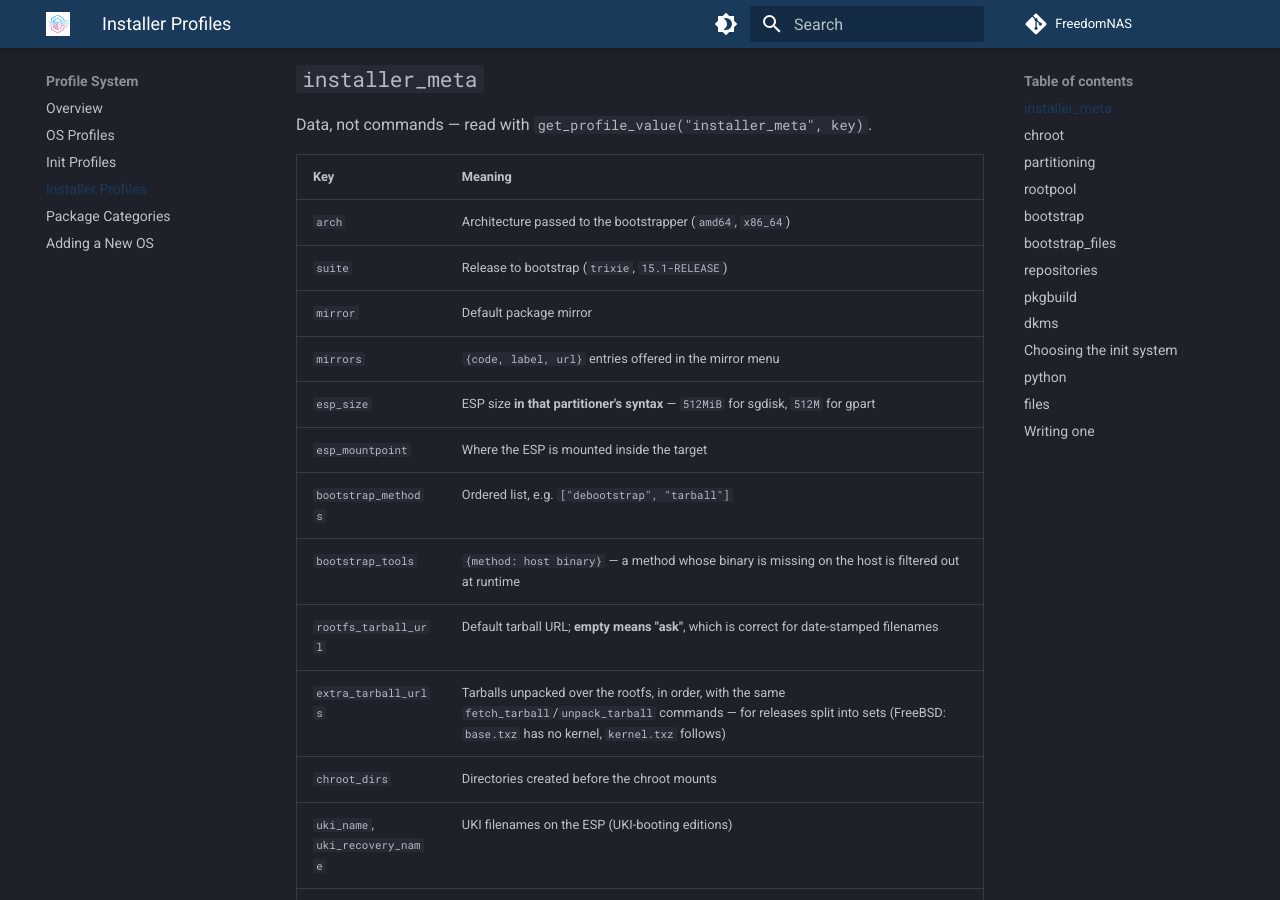
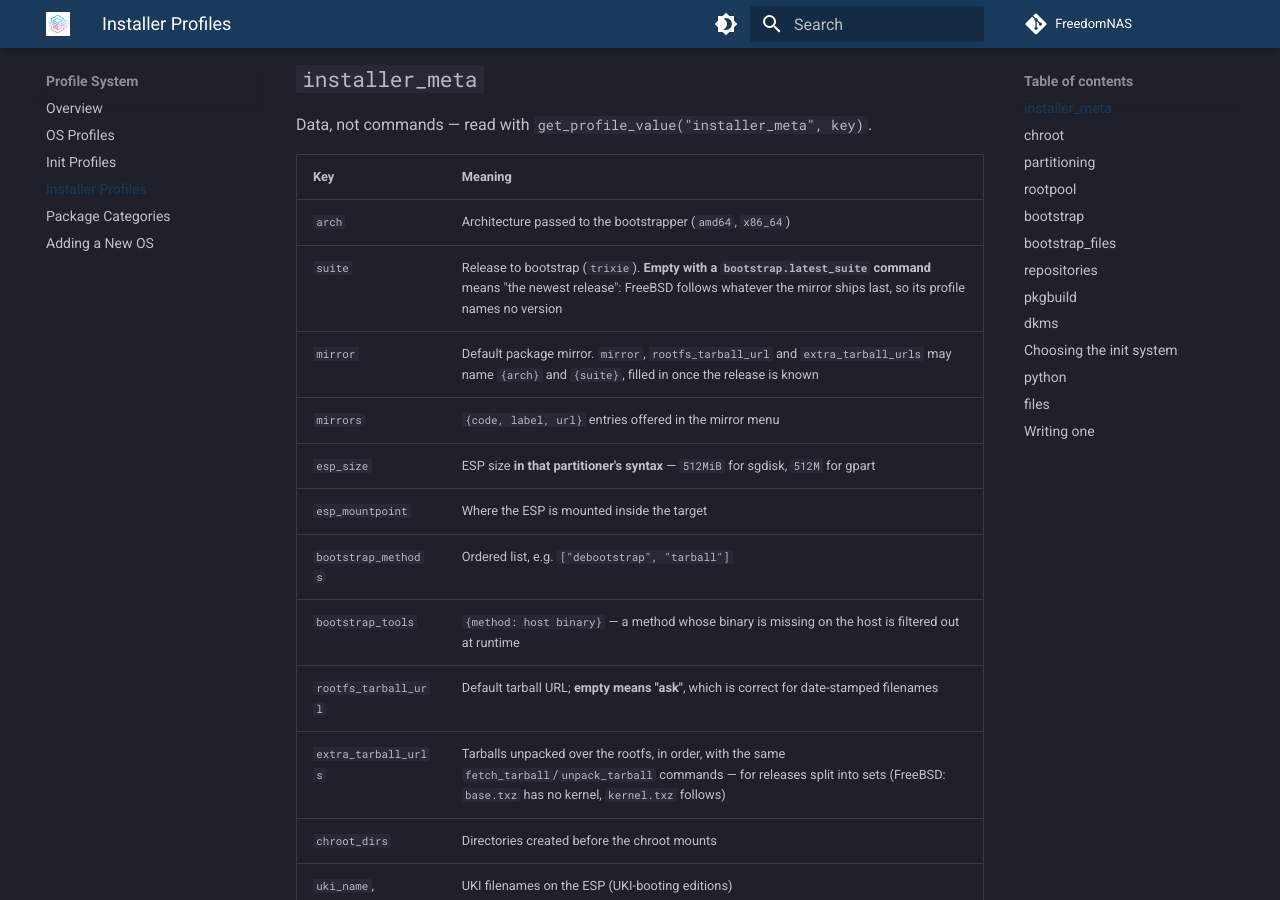
Before and after one commit to FreedomNAS/freedomnas-docs, an MkDocs documentation site: the page built from docs/profiles/installer-profiles.md, in a window 1280 px wide and 900 px high, scrolled down 578 px. Built offline with MkDocs 1.6.1 and Material for MkDocs 9.7.7, drawn with Linux system fonts in a browser that asks for light colours; some of the changed text lies outside the part shown.

Commit message:
Document latest_suite, release placeholders and create_bios_boot

```diff
--- a/docs/profiles/installer-profiles.md
+++ b/docs/profiles/installer-profiles.md
@@ -25,8 +25,8 @@ Data, not commands — read with `get_profile_value("installer_meta", key)`.
 | Key | Meaning |
 |-----|---------|
 | `arch` | Architecture passed to the bootstrapper (`amd64`, `x86_64`) |
-| `suite` | Release to bootstrap (`trixie`, `15.1-RELEASE`) |
-| `mirror` | Default package mirror |
+| `suite` | Release to bootstrap (`trixie`). **Empty with a `bootstrap.latest_suite` command** means "the newest release": FreeBSD follows whatever the mirror ships last, so its profile names no version |
+| `mirror` | Default package mirror. `mirror`, `rootfs_tarball_url` and `extra_tarball_urls` may name `{arch}` and `{suite}`, filled in once the release is known |
 | `mirrors` | `{code, label, url}` entries offered in the mirror menu |
 | `esp_size` | ESP size **in that partitioner's syntax** — `512MiB` for sgdisk, `512M` for gpart |
 | `esp_mountpoint` | Where the ESP is mounted inside the target |
@@ -60,6 +60,7 @@ Runs on the host, with the host's tools.
 | `wipe` / `clear` | `{disk}` | Destroy the old table / create a new one |
 | `labelclear` | `{device}` | Optional; clears the ZFS label of an old pool's device before `wipe` |
 | `create_esp` | `{disk}`, `{esp_size}` | Partition 1, EFI System |
+| `create_bios_boot` | `{disk}` | Optional. A BIOS boot-code partition, created before the root partition but numbered after it (FreeBSD: `freebsd-boot`, index 3, for `gptzfsboot`) |
 | `create_root` | `{disk}` | Partition 2, rest of the disk |
 | `probe` / `settle` | `{disk}` | Optional — omit on platforms without an equivalent |
 | `format_esp` | `{device}` | FAT32, label `EFI` |
@@ -96,6 +97,7 @@ root is still empty at that point. The exceptions are `update_cache`,
 |-----|-----------|-------|
 | *native method* | `{arch}`, `{suite}`, `{root}`, `{mirror}`, `{bootstrap_dir}` | Key name must match its entry in `bootstrap_methods`; may be a command sequence |
 | `fetch_tarball` | `{url}`, `{output}` | `curl` on Linux, `fetch` on FreeBSD |
+| `latest_suite` | `{arch}` | Optional. Prints the newest release; FreeBSD picks the newest `N.M-RELEASE` on download.freebsd.org that has a `kernel.txz`. When it prints nothing the installer asks |
 | `unpack_tarball` | `{tarball}`, `{root}` | |
 | `update_cache` | — | In-target |
 | `install_base` | `{package_list}` | Space-separated; the recommends-free variant |
```
